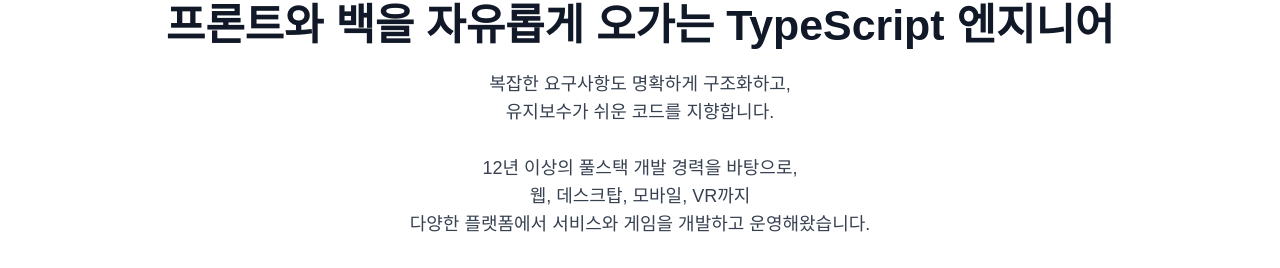
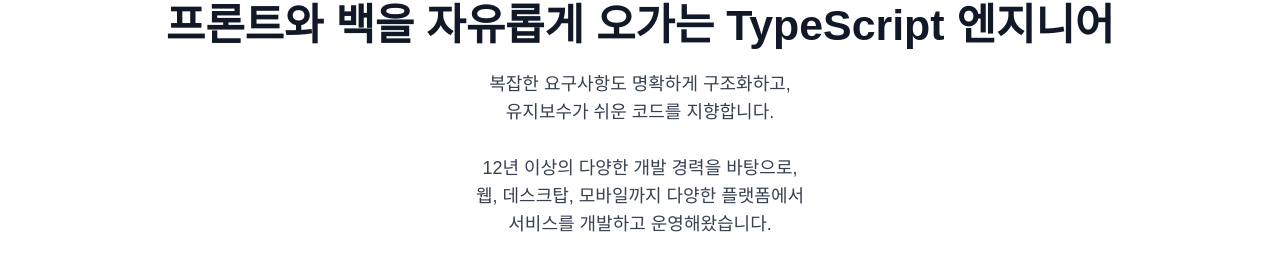
Before and after one commit to jang4292/NextJs_Main, a Next.js app: page / in a window 1280 px wide. Shown: the part 143-411 px from the top of the page. Built offline with nearby package versions, Linux system fonts and the light colour scheme.

Commit message:
Modify: Change hero information text

```diff
--- a/components/Hero.tsx
+++ b/components/Hero.tsx
@@ -38,11 +38,11 @@
         유지보수가 쉬운 코드를 지향합니다.
         <br />
         <br />
-        12년 이상의 풀스택 개발 경력을 바탕으로,
+        12년 이상의 다양한 개발 경력을 바탕으로,
         <br />
-        웹, 데스크탑, 모바일, VR까지
+        웹, 데스크탑, 모바일까지 다양한 플랫폼에서
         <br />
-        다양한 플랫폼에서 서비스와 게임을 개발하고 운영해왔습니다.
+        서비스를 개발하고 운영해왔습니다.
       </p>
 
       <div className="mt-8 flex flex-col sm:flex-row justify-center items-center gap-4">
```
